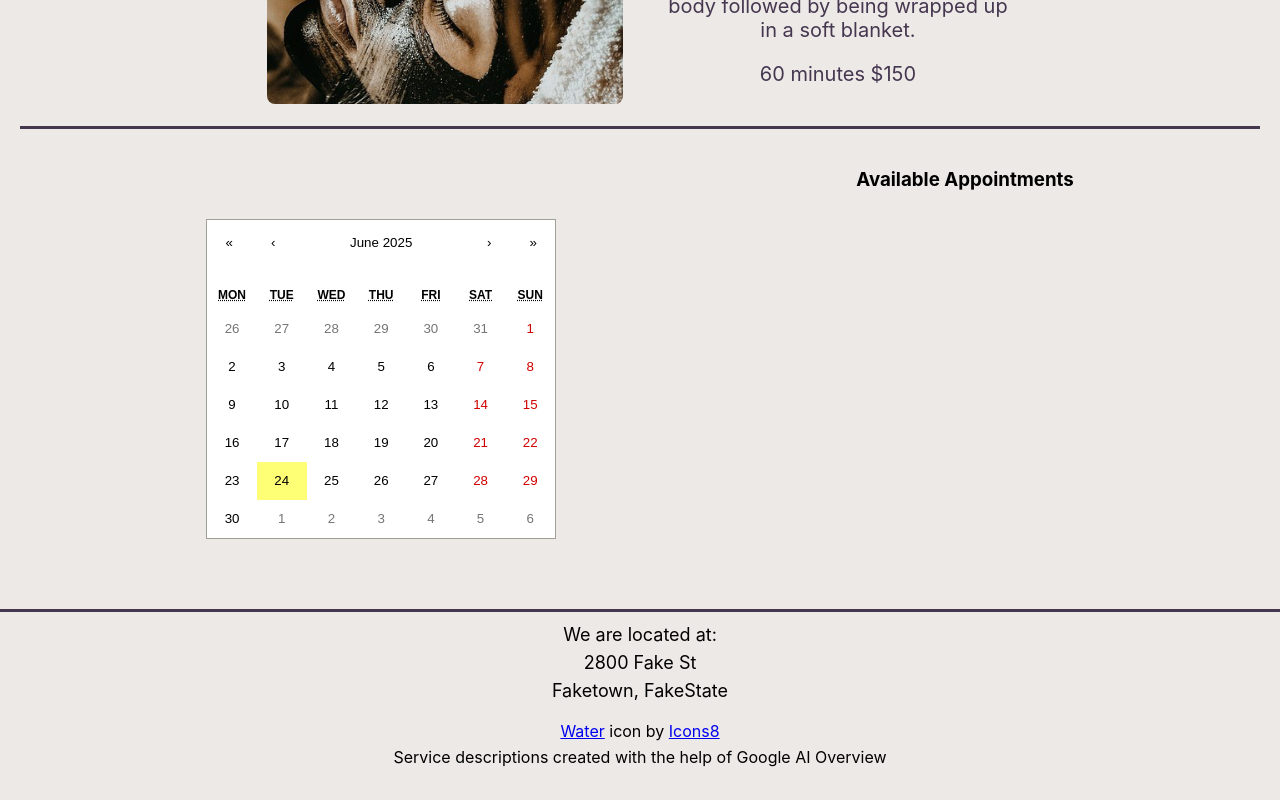
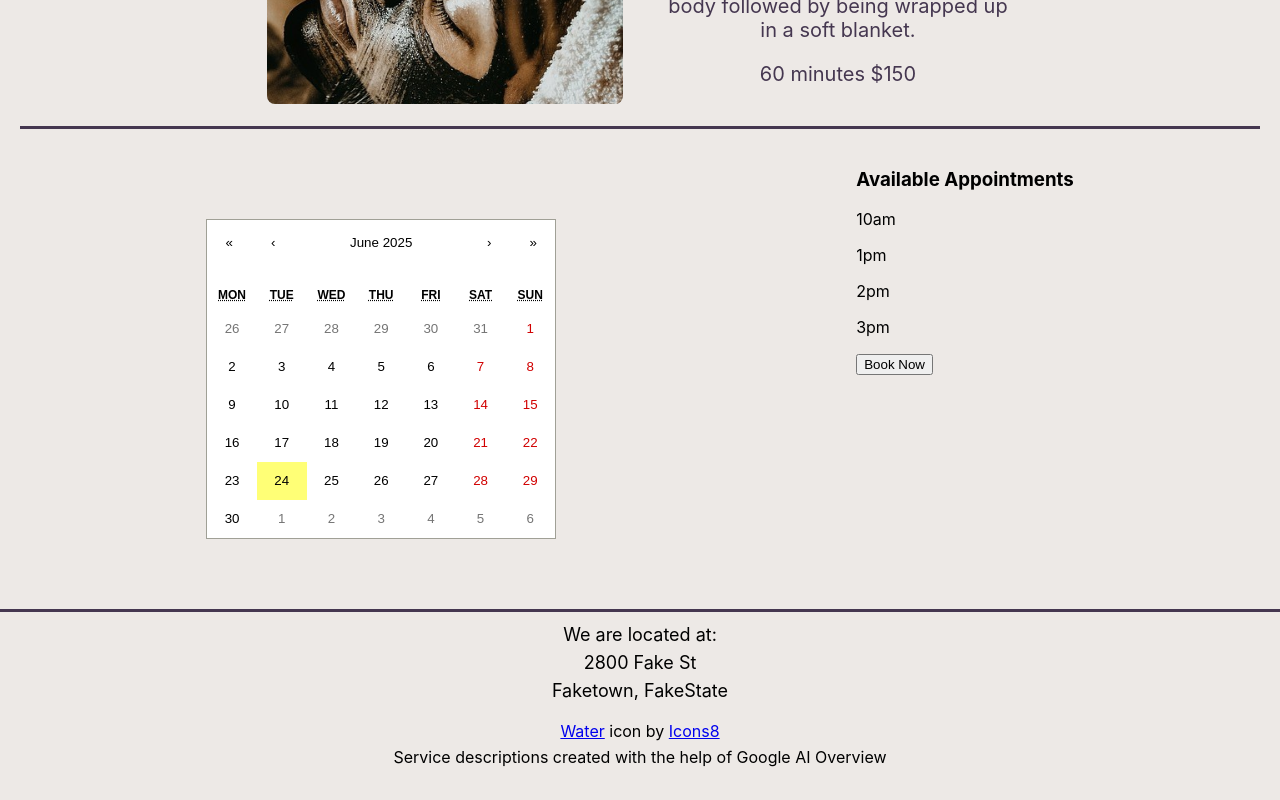
Before and after one commit to LaurenCummings/spa-project, a React (Vite) app: page / in a window 1280 px wide. Shown: the part 3644-4444 px from the top of the page. Built offline with nearby package versions, Linux system fonts and the light colour scheme; a web font is replaced by a local one.

Commit message:
started adding appointment info - dummy data

```diff
--- a/src/components/BookNow.jsx
+++ b/src/components/BookNow.jsx
@@ -8,8 +8,13 @@ function BookNow() {
             <div className="calendar">
                 <Calendar />
             </div>
-            <div className="appointments">
+            <div className="appointment-info">
                 <h3>Available Appointments</h3>
+                <p>10am</p>
+                <p>1pm</p>
+                <p>2pm</p>
+                <p>3pm</p>
+                <button>Book Now</button>
             </div>
         </div>
     )
```
